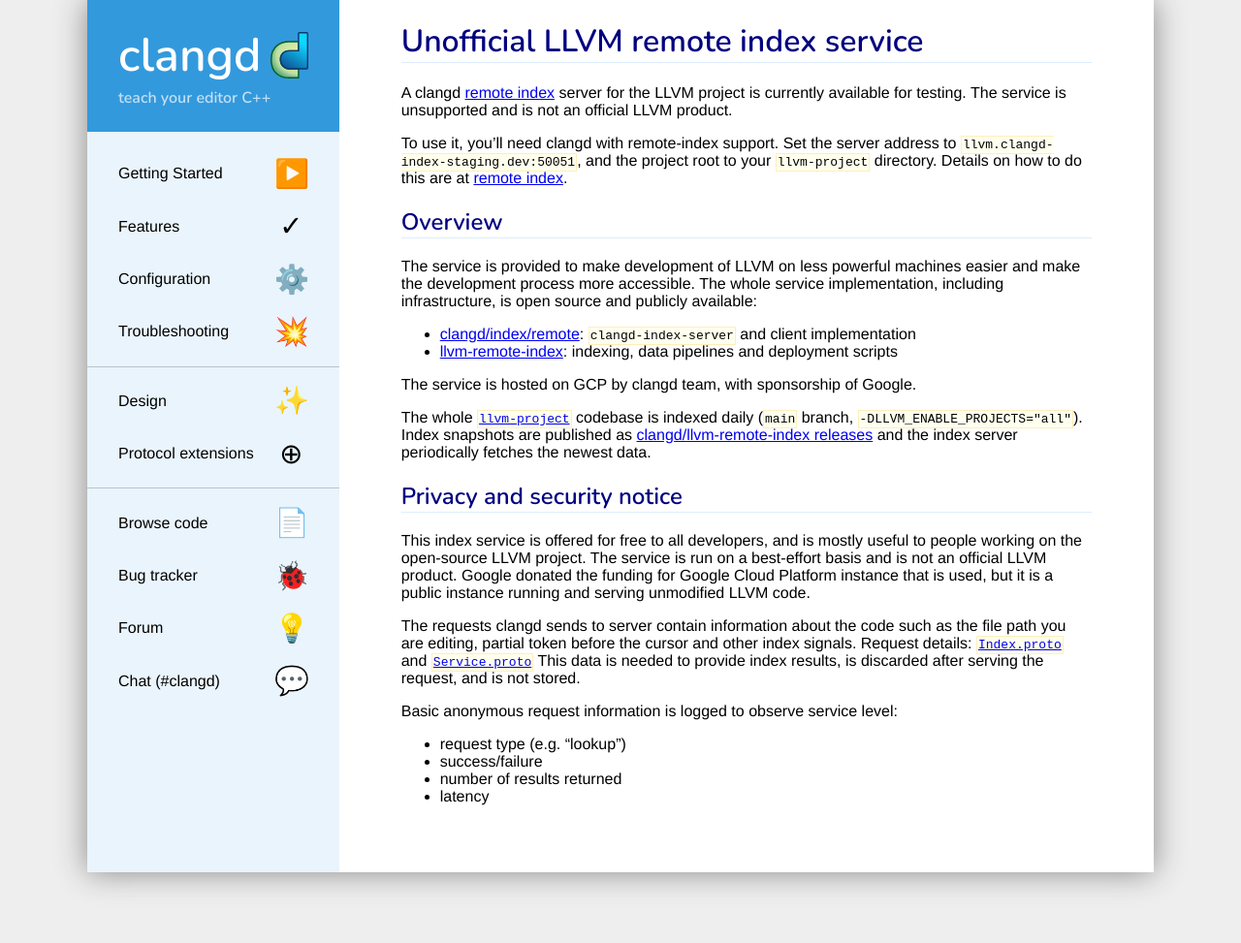
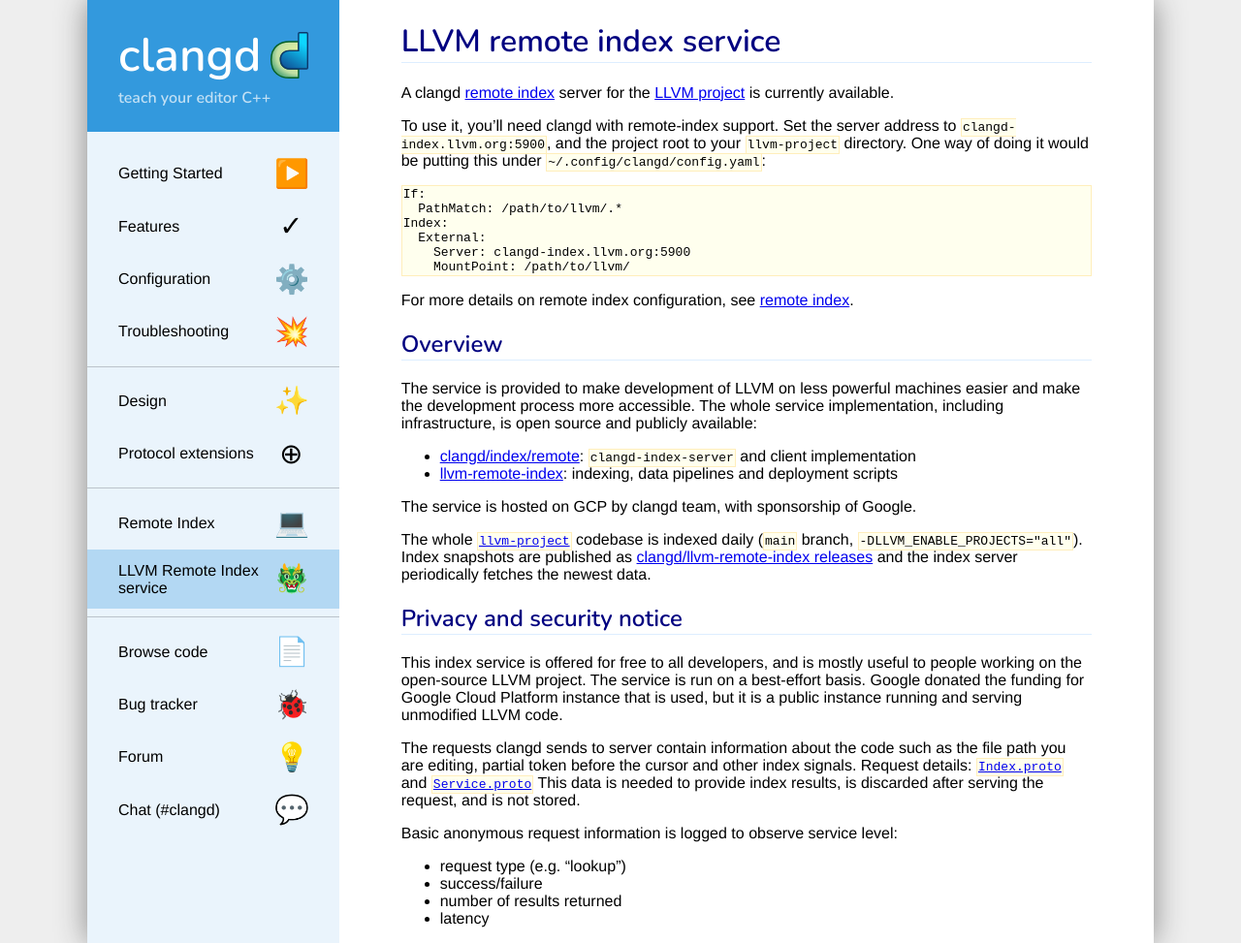
Before and after one commit to llvm/clangd-www, a Jekyll site: the page built from llvm-remote-index.md, in a window 1280 px wide. Shown: the whole page at 97% size. Built offline with Jekyll 4.4.1, drawn with Linux system fonts in a browser that asks for light colours; our own code applies the rules of GitHub Pages for plain Markdown files.

Commit message:
Update remote index documentation (#25)
* Update remote index documentation
* Add production server address
* Remove mentions of the service being experimental
* Add Remote Index pages to the navbar for better visibility and feature
  discovery (it's almost impossible to find otherwise)
* Add example config directly to the LLVM Remote Index docs for clarity

````diff
--- a/llvm-remote-index.md
+++ b/llvm-remote-index.md
@@ -1,13 +1,24 @@
-# Unofficial LLVM remote index service
+# LLVM remote index service
 
-A clangd [remote index](/remote-index.html) server for the LLVM project is
-currently available for testing.
-The service is unsupported and is not an official LLVM product.
+A clangd [remote index](/remote-index.html) server for the [LLVM
+project](https://github.com/llvm/llvm-project) is currently available.
 
 To use it, you'll need clangd with remote-index support. Set the server address
-to `llvm.clangd-index-staging.dev:50051`, and the project root to your
-`llvm-project` directory. Details on how to do this are at
-[remote index](/remote-index.html).
+to `clangd-index.llvm.org:5900`, and the project root to your `llvm-project`
+directory. One way of doing it would be putting this under
+`~/.config/clangd/config.yaml`:
+
+```yaml
+If:
+  PathMatch: /path/to/llvm/.*
+Index:
+  External:
+    Server: clangd-index.llvm.org:5900
+    MountPoint: /path/to/llvm/
+```
+
+For more details on remote index configuration, see [remote
+index](/remote-index.html).
 
 ## Overview
 
@@ -33,9 +44,9 @@
 
 This index service is offered for free to all developers, and is mostly useful
 to people working on the open-source LLVM project. The service is run on a
-best-effort basis and is not an official LLVM product.
-Google donated the funding for Google Cloud Platform instance that is used, but
-it is a public instance running and serving unmodified LLVM code.
+best-effort basis. Google donated the funding for Google Cloud Platform
+instance that is used, but it is a public instance running and serving
+unmodified LLVM code.
 
 The requests clangd sends to server contain information about the code such as
 the file path you are editing, partial token before the cursor and other
````
Also changed, not shown: _data/navigation.yml (+7 -0 lines).
